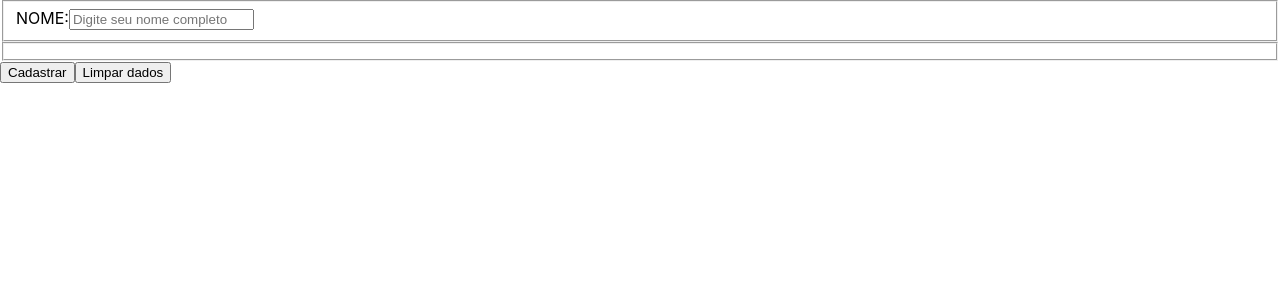
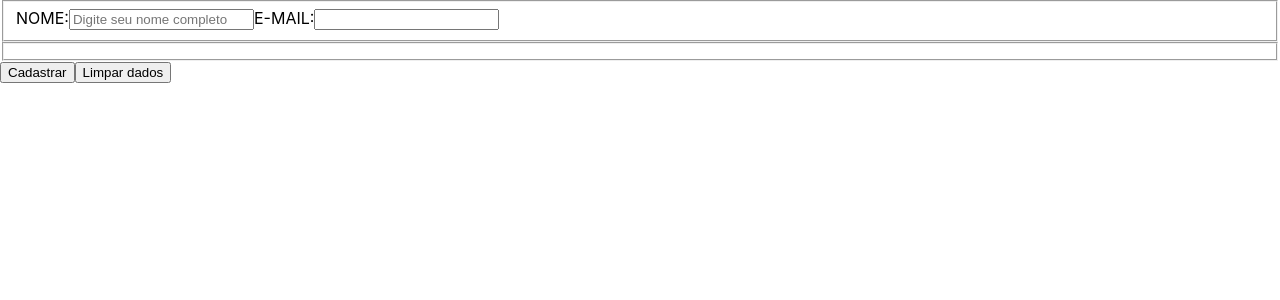
Before and after one commit to aicitelks/trybe-exercises, a React (Create React App) app in the folder FrontEnd/componentes-com-estado-eventos-e-formularios-com-react_12.2/my-form-2.0/: page / in a window 1280 px wide. Shown: the top 300 px of the page. Built offline with nearby package versions, Linux system fonts and the light colour scheme.

Commit message:
Classe App atualizada com <Email />

```diff
--- a/FrontEnd/componentes-com-estado-eventos-e-formularios-com-react_12.2/my-form-2.0/src/App.js
+++ b/FrontEnd/componentes-com-estado-eventos-e-formularios-com-react_12.2/my-form-2.0/src/App.js
@@ -2,6 +2,7 @@ import './App.css';
 
 import React from 'react';
 import Nome from './components/nome';
+import Email from './components/email';
 
 class App extends React.Component {
   render() {
@@ -12,8 +13,8 @@ class App extends React.Component {
 
           <fieldset className="curriculum">
             <Nome />
-{/*             <Email />
-            <CPF />
+            <Email />
+{/*            <CPF />
             <Endereco />
             <Cidade />
             <Estado /> */}
```
